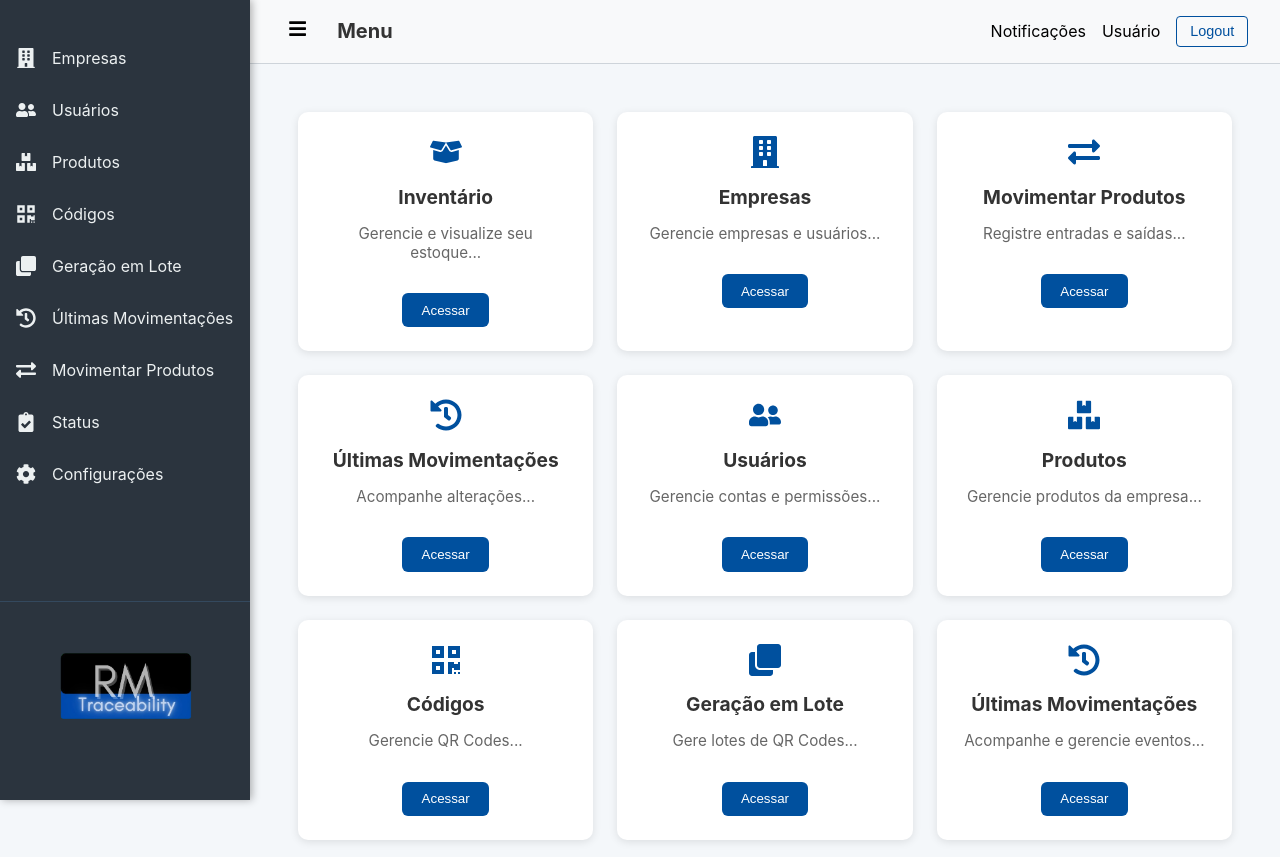
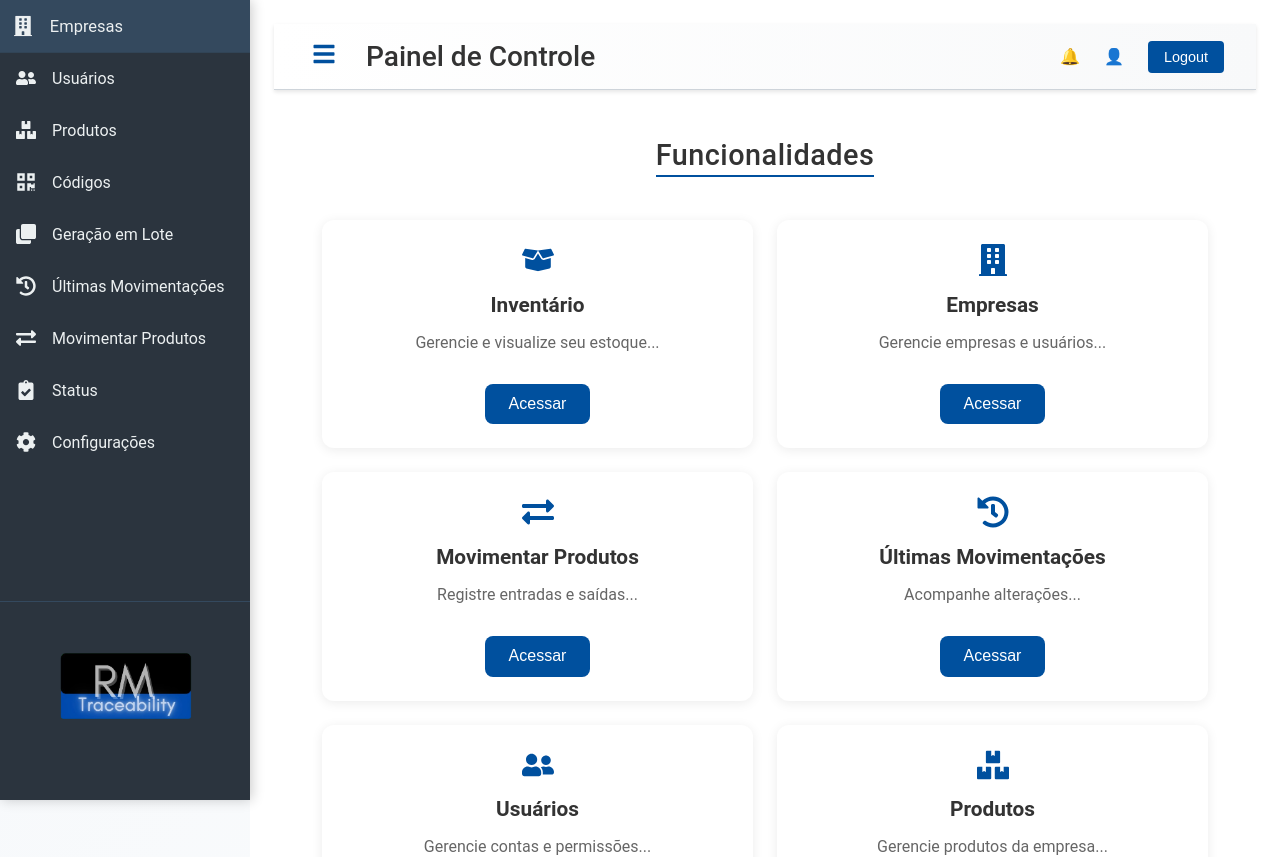
Before and after one commit to rafa17magalhaes/rm-traceability-front, a React (Create React App) app: page /dashboard in a window 1280 px wide. Shown: the top 857 px of the page. Built offline with nearby package versions, Linux system fonts and the light colour scheme.

Commit message:
Refactor: improving code and dashboard layout

```diff
--- a/src/features/Dashboard/components/Header.tsx
+++ b/src/features/Dashboard/components/Header.tsx
@@ -1,6 +1,12 @@
 import React from 'react';
 import { FaBars } from 'react-icons/fa';
-import { HeaderContainerHeader, IconButtonHeader, LogoutButton, RightSideHeader, TitleHeader } from '../styles/dashboardStyles';
+import {
+  HeaderContainerHeader,
+  IconButtonHeader,
+  LogoutButton,
+  RightSideHeader,
+  TitleHeader,
+} from '../styles/dashboardStyles';
 
 interface HeaderProps {
   onToggleSidebar?: () => void;
@@ -14,16 +20,13 @@ const Header: React.FC<HeaderProps> = ({ onToggleSidebar, onLogout }) => {
         <IconButtonHeader onClick={onToggleSidebar}>
           <FaBars />
         </IconButtonHeader>
-        Menu
+        Painel de Controle
       </TitleHeader>
 
       <RightSideHeader>
-        <div>Notificações</div>
-        <div>Usuário</div>
-
-        <LogoutButton onClick={onLogout}>
-          Logout
-        </LogoutButton>
+        <div>🔔</div>
+        <div>👤</div>
+        <LogoutButton onClick={onLogout}>Logout</LogoutButton>
       </RightSideHeader>
     </HeaderContainerHeader>
   );
--- a/src/features/Dashboard/components/ServicesGrid.tsx
+++ b/src/features/Dashboard/components/ServicesGrid.tsx
@@ -1,6 +1,21 @@
 import React from 'react';
-import { ContentGrid, CardContainer, IconWrapper, MoreButton } from '../styles/dashboardStyles';
-import { FaBoxes, FaBoxOpen, FaBuilding, FaClipboardCheck, FaClone, FaExchangeAlt, FaHistory, FaQrcode, FaUserFriends } from 'react-icons/fa';
+import {
+  ContentGrid,
+  CardContainer,
+  IconWrapper,
+  MoreButton,
+} from '../styles/dashboardStyles';
+import {
+  FaBoxOpen,
+  FaBuilding,
+  FaExchangeAlt,
+  FaHistory,
+  FaUserFriends,
+  FaBoxes,
+  FaQrcode,
+  FaClone,
+  FaClipboardCheck,
+} from 'react-icons/fa';
 import { useNavigate } from 'react-router-dom';
 
 const ServicesGrid: React.FC = () => {
@@ -56,13 +71,7 @@ const ServicesGrid: React.FC = () => {
       route: '/dashboard/codigos/bulk-generate',
     },
     {
-      icon: <FaHistory size={32} />,
-      title: 'Últimas Movimentações',
-      description: 'Acompanhe e gerencie eventos...',
-      route: '/dashboard/eventos',
-    },
-    {
-      icon: <FaClipboardCheck  size={32} />,
+      icon: <FaClipboardCheck size={32} />,
       title: 'Status',
       description: 'Gerencie Status do sistema...',
       route: '/dashboard/status',
@@ -70,6 +79,20 @@ const ServicesGrid: React.FC = () => {
   ];
 
   return (
+    <>
+      <h2 style={{
+        marginBottom: '1.2rem',
+        fontSize: '1.8rem',
+        fontWeight: 500,
+        color: '#333',
+        letterSpacing: '0.5px',
+        display: 'inline-block',
+        paddingBottom: '0.2rem',
+        borderBottom: '2px solid #00509e'
+      }}>
+        Funcionalidades
+      </h2>
+
       <ContentGrid>
         {services.map((service, idx) => (
           <CardContainer key={idx}>
@@ -80,6 +103,7 @@ const ServicesGrid: React.FC = () => {
           </CardContainer>
         ))}
       </ContentGrid>
+    </>
   );
 };
 
--- a/src/features/Dashboard/styles/dashboardStyles.ts
+++ b/src/features/Dashboard/styles/dashboardStyles.ts
@@ -3,61 +3,41 @@ import styled from 'styled-components';
 export const DashboardContainer = styled.div`
   width: 100%;
   min-height: 100vh;
-  background: #f4f7fa;
+  background: linear-gradient(135deg, #f4f7fa, #ffffff);
+  font-family: 'Roboto', sans-serif;
 `;
 
 export const Logo = styled.img`
-  width: 100px;
+  width: 120px;
   height: auto;
 `;
 
-export const LogoutButton = styled.button`
-  background-color: transparent;
-  color: #00509e;
-  border: 1px solid #00509e;
-  border-radius: 4px;
-  padding: 0.4rem 0.8rem;
-  cursor: pointer;
-  font-size: 0.9rem;
-  transition: all 0.2s ease;
-
-  &:hover {
-    background-color: #00509e;
-    color: #fff;
-  }
-`;
-
+// Conteúdo principal com espaçamento e fundo branco
 export const MainContent = styled.div<{ collapsed: boolean }>`
   margin-left: ${({ collapsed }) => (collapsed ? '80px' : '250px')};
   transition: margin-left 0.3s;
-  min-height: 50vh;
-  background: #f4f7fa;
-`;
-
-export const HeaderContainer = styled.header`
-  background-color: #f8f9fa;
-  height: 60px;
-  padding: 0 2rem;
-  border-bottom: 1px solid #ced4da;
-
-  display: flex;
-  align-items: center;
-  justify-content: space-between;
-  box-sizing: border-box;
+  min-height: 100vh;
+  background: #ffffff;
+  padding: 1.5rem;
 `;
 
 export const HeaderContainerHeader = styled.header`
-  background-color: #f8f9fa;
+  background: linear-gradient(90deg, #ffffff, #f8f9fa);
   padding: 1rem 2rem;
   border-bottom: 1px solid #ced4da;
   display: flex;
   align-items: center;
   justify-content: space-between;
+  box-shadow: 0 2px 4px rgba(0, 0, 0, 0.1);
+  position: sticky;
+  top: 0;
+  z-index: 998;
 `;
 
 export const TitleHeader = styled.h1`
   margin: 0;
-  font-size: 1.25rem;
+  font-size: 1.75rem;
+  font-weight: 500;
   color: #333;
   display: flex;
   align-items: center;
@@ -69,18 +49,39 @@ export const IconButtonHeader = styled.button`
   border: none;
   cursor: pointer;
   margin-right: 1rem;
-  font-size: 1.2rem;
+  font-size: 1.5rem;
+  color: #00509e;
+  transition: color 0.3s ease;
+  &:hover {
+    color: #003a75;
+  }
 `;
 
 export const RightSideHeader = styled.div`
   display: flex;
-  gap: 1rem;
   align-items: center;
+  gap: 1.5rem;
+  font-size: 1rem;
+  color: #333;
+`;
+
+export const LogoutButton = styled.button`
+  background-color: #00509e;
+  color: #fff;
+  border: none;
+  border-radius: 4px;
+  padding: 0.5rem 1rem;
+  cursor: pointer;
+  font-size: 0.9rem;
+  transition: background-color 0.3s ease;
+  &:hover {
+    background-color: #003a75;
+  }
 `;
 
 export const ContentGrid = styled.div`
   display: grid;
-  grid-template-columns: repeat(auto-fit, minmax(250px, 1fr));
+  grid-template-columns: repeat(auto-fit, minmax(280px, 1fr));
   gap: 1.5rem;
   padding: 1.5rem;
 `;
@@ -88,26 +89,23 @@ export const ContentGrid = styled.div`
 export const CardContainer = styled.div`
   background-color: #fff;
   padding: 1.5rem;
-  border-radius: 10px;
-  box-shadow: 0 2px 8px rgba(0, 0, 0, 0.1);
+  border-radius: 12px;
+  box-shadow: 0 2px 12px rgba(0, 0, 0, 0.08);
   text-align: center;
   transition:
-    transform 0.2s,
-    box-shadow 0.2s;
-
+    transform 0.3s,
+    box-shadow 0.3s;
   &:hover {
     transform: translateY(-5px);
-    box-shadow: 0 4px 12px rgba(0, 0, 0, 0.15);
+    box-shadow: 0 4px 16px rgba(0, 0, 0, 0.12);
   }
-
   h2 {
     margin: 0.8rem 0;
-    font-size: 1.2rem;
+    font-size: 1.3rem;
     color: #333;
   }
-
   p {
-    font-size: 0.95rem;
+    font-size: 1rem;
     color: #666;
   }
 `;
@@ -121,12 +119,12 @@ export const MoreButton = styled.button`
   background-color: #00509e;
   color: #fff;
   border: none;
-  padding: 0.6rem 1.2rem;
-  border-radius: 6px;
+  padding: 0.7rem 1.5rem;
+  border-radius: 8px;
   cursor: pointer;
-  transition: background-color 0.2s;
+  font-size: 1rem;
+  transition: background-color 0.3s;
   margin-top: 1rem;
-
   &:hover {
     background-color: #003a75;
   }
@@ -141,17 +139,28 @@ export const SidebarContainer = styled.div<{ collapsed: boolean }>`
   width: ${({ collapsed }) => (collapsed ? '80px' : '250px')};
   background-color: rgb(43, 52, 62);
   transition: width 0.3s;
-
   display: flex;
   flex-direction: column;
-  justify-content: space-between;
-  box-shadow: 2px 0 8px rgba(0, 0, 0, 0.3);
+  overflow-x: hidden; /* Esconde a rolagem horizontal */
+  box-shadow: 2px 0 12px rgba(0, 0, 0, 0.2);
   z-index: 999;
 `;
 
 export const MenuWrapper = styled.div`
-  margin-top: 2rem;
+  flex: 1;
   overflow-y: auto;
+  overflow-x: hidden; /* Esconde a rolagem horizontal */
+  -webkit-overflow-scrolling: touch;
+`;
+
+export const FooterLogo = styled.div<{ collapsed: boolean }>`
+  text-align: center;
+  padding: 1rem;
+  border-top: 1px solid #34495e;
+  img {
+    max-width: ${({ collapsed }) => (collapsed ? '50px' : '150px')};
+    transition: max-width 0.3s;
+  }
 `;
 
 export const MenuItem = styled.div<{ collapsed: boolean }>`
@@ -160,30 +169,20 @@ export const MenuItem = styled.div<{ collapsed: boolean }>`
   padding: 1rem;
   cursor: pointer;
   color: #ecf0f1;
-  transition: background-color 0.2s;
-
+  transition:
+    background-color 0.3s,
+    transform 0.3s;
+  &:hover {
+    background-color: #34495e;
+    transform: scale(1.03);
+  }
   svg {
     color: #ecf0f1;
-    transition: color 0.2s;
+    transition: color 0.3s;
   }
-
-  &:hover {
-    background-color: #34495e;
-  }
-
   span {
     margin-left: ${({ collapsed }) => (collapsed ? '0' : '1rem')};
     display: ${({ collapsed }) => (collapsed ? 'none' : 'inline')};
+    font-size: 1rem;
   }
 `;
-
-export const FooterLogo = styled.div<{ collapsed: boolean }>`
-  text-align: center;
-  padding: 1rem;
-  border-top: 1px solid #34495e;
-
-  img {
-    max-width: ${({ collapsed }) => (collapsed ? '50px' : '150px')};
-    transition: max-width 0.3s;
-  }
-`;
--- a/src/features/Status/pages/ListStatusPage.tsx
+++ b/src/features/Status/pages/ListStatusPage.tsx
@@ -3,7 +3,7 @@ import { useAppDispatch, useAppSelector } from 'store/hooks';
 import { fetchAllStatusesThunk, updateStatusThunk } from 'store/slices/statusesSlice';
 import GenericList, { ColumnDefinition } from 'components/List/GenericList';
 import { StatusDTO } from 'types/status/StatusDTO';
-import { FaEdit } from 'react-icons/fa';
+import { FaEdit, FaPlus } from 'react-icons/fa';
 import { useNavigate } from 'react-router-dom';
 import { UpdateStatusDTO } from 'types/status/UpdateStatusDTO';
 import StatusToggle from 'components/StatusToggle/StatusToggle';
@@ -84,7 +84,8 @@ const ListStatusPage: React.FC = () => {
             cursor: 'pointer',
           }}
         >
-          Novo Status
+        <FaPlus />
+        Adicionar Novo Status
         </button>
       </div>
       <GenericList
```
Also changed, not shown: src/features/Dashboard/components/Sidebar.tsx (+17 -10 lines). Lines whose indentation alone changed are shown as unchanged.
